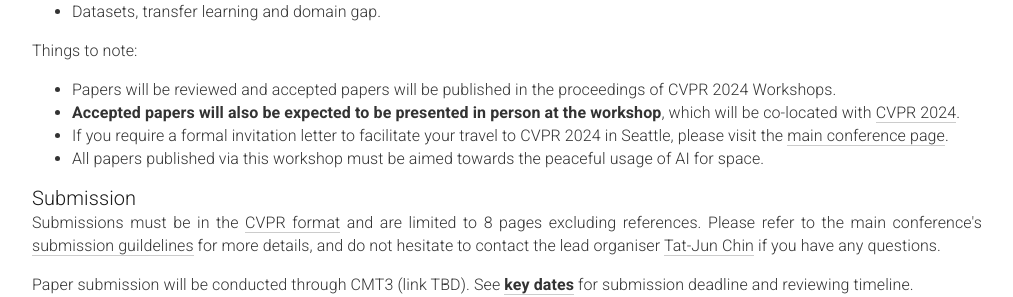
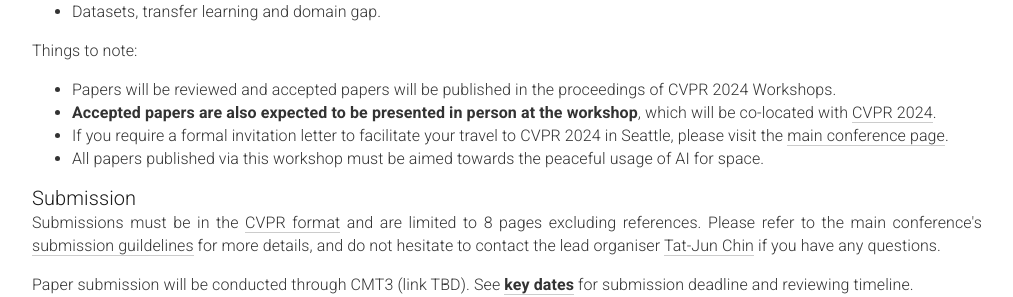
Before and after one commit to AIforSpace/2024, a Jekyll site: the page built from _pages/home.md, in a window 1280 px wide and 900 px high, scrolled down 1178 px. Shown: the part 157-454 px from the top of the window, without its empty margins (133-1146 px from the left). Built offline with Jekyll 4.4.1, drawn with Linux system fonts in a browser that asks for light colours.

Commit message:
Update home.md

```diff
--- a/_pages/home.md
+++ b/_pages/home.md
@@ -85,7 +85,7 @@
   Things to note:
       <ul>
       <li>Papers will be reviewed and accepted papers will be published in the proceedings of CVPR 2024 Workshops.</li>
-      <li><b>Accepted papers will also be expected to be presented in person at the workshop</b>, which will be co-located with <a href="https://cvpr.thecvf.com/Conferences/2024">CVPR 2024</a>.</li>
+      <li><b>Accepted papers are also expected to be presented in person at the workshop</b>, which will be co-located with <a href="https://cvpr.thecvf.com/Conferences/2024">CVPR 2024</a>.</li>
       <li>If you require a formal invitation letter to facilitate your travel to CVPR 2024 in Seattle, please visit the <a href="https://cvpr.thecvf.com/Conferences/2024">main conference page</a>.</li>
       <li>All papers published via this workshop must be aimed towards the peaceful usage of AI for space.</li>
       </ul>
```
